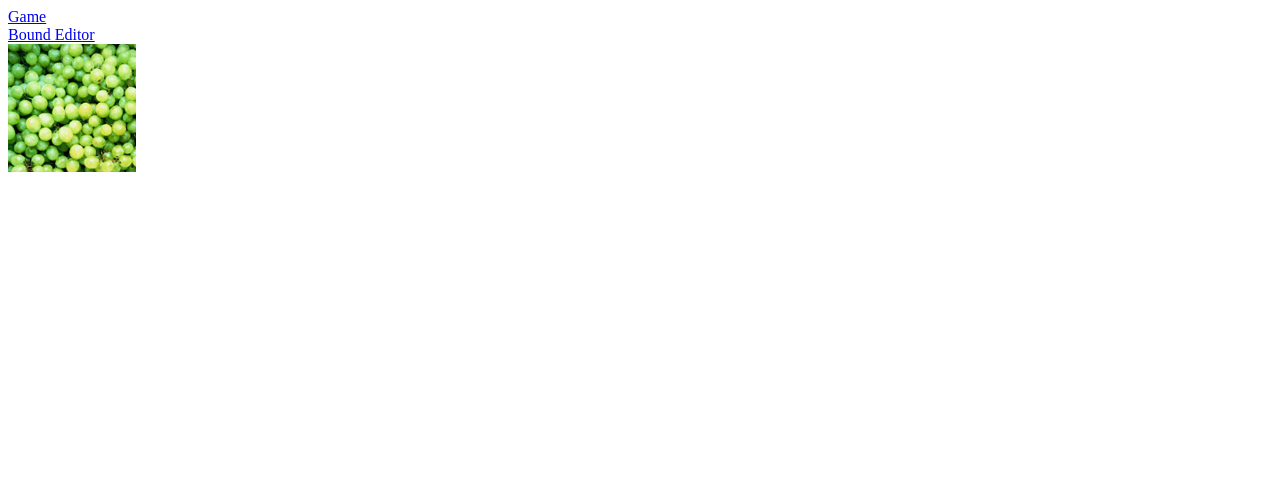
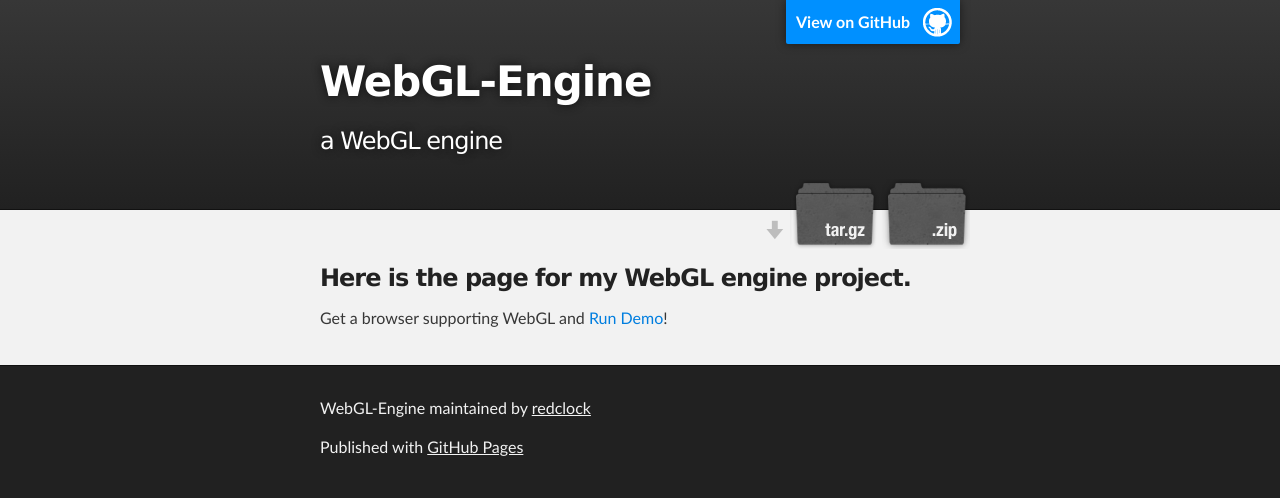
Before and after one commit to redclock/webgl-engine, a website: page index.html in a window 1280 px wide. Drawn offline with Linux system fonts and the light colour scheme.

Commit message:
Create gh-pages branch via GitHub

```diff
--- a/index.html
+++ b/index.html
@@ -1,12 +1,52 @@
 <!DOCTYPE html>
 <html>
-<head>
-    <title>Index</title>
-</head>
-<body>
-    <a href="test.html"> Game </a> <br>
-    <a href="BoundEditor.html"> Bound Editor </a>
-    <br>
-    <img src="res/images/a.png"/>
-</body>
+
+  <head>
+    <meta charset='utf-8' />
+    <meta http-equiv="X-UA-Compatible" content="chrome=1" />
+    <meta name="description" content="WebGL-Engine : a WebGL engine" />
+
+    <link rel="stylesheet" type="text/css" media="screen" href="stylesheets/stylesheet.css">
+
+    <title>WebGL-Engine</title>
+  </head>
+
+  <body>
+
+    <!-- HEADER -->
+    <div id="header_wrap" class="outer">
+        <header class="inner">
+          <a id="forkme_banner" href="https://github.com/redclock/webgl-engine">View on GitHub</a>
+
+          <h1 id="project_title">WebGL-Engine</h1>
+          <h2 id="project_tagline">a WebGL engine</h2>
+
+            <section id="downloads">
+              <a class="zip_download_link" href="https://github.com/redclock/webgl-engine/zipball/master">Download this project as a .zip file</a>
+              <a class="tar_download_link" href="https://github.com/redclock/webgl-engine/tarball/master">Download this project as a tar.gz file</a>
+            </section>
+        </header>
+    </div>
+
+    <!-- MAIN CONTENT -->
+    <div id="main_content_wrap" class="outer">
+      <section id="main_content" class="inner">
+        <h3>
+<a name="here-is-the-page-for-my-webgl-engine-project" class="anchor" href="#here-is-the-page-for-my-webgl-engine-project"><span class="octicon octicon-link"></span></a>Here is the page for my WebGL engine project.</h3>
+
+<p>Get a browser supporting WebGL and <a href="test.html">Run Demo</a>!</p>
+      </section>
+    </div>
+
+    <!-- FOOTER  -->
+    <div id="footer_wrap" class="outer">
+      <footer class="inner">
+        <p class="copyright">WebGL-Engine maintained by <a href="https://github.com/redclock">redclock</a></p>
+        <p>Published with <a href="http://pages.github.com">GitHub Pages</a></p>
+      </footer>
+    </div>
+
+
+
+  </body>
 </html>
```
Also changed, not shown: params.json (+1 -1 lines).
